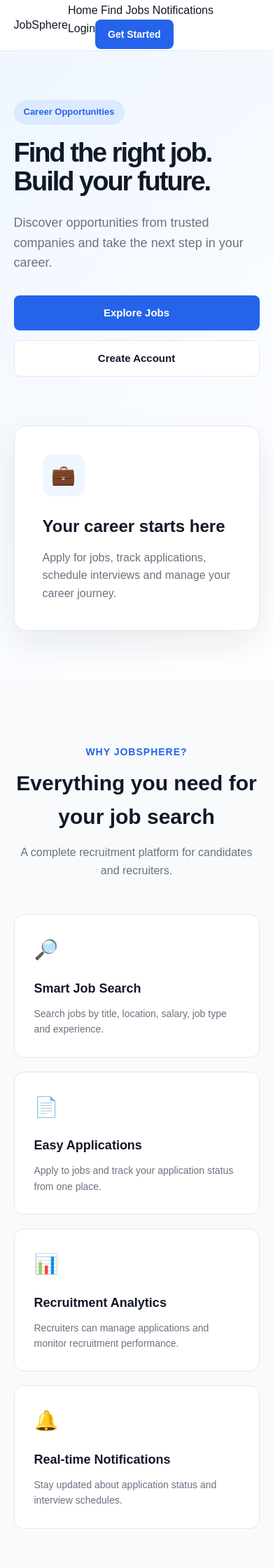
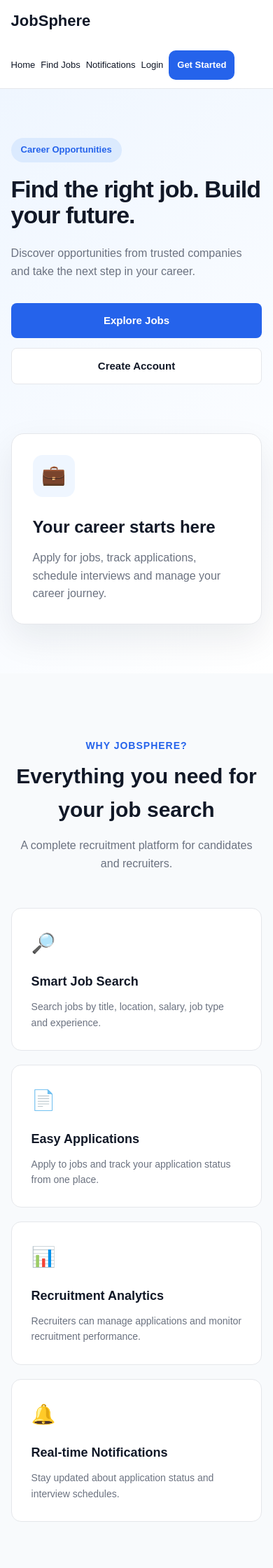
Before and after one commit to mdshawon63/Job-Protal-Managment-System, a Django app: page / in a window 390 px wide. Shown: the top 2240 px of the page at 70% size. Run offline with Django 5.2, Linux system fonts and the light colour scheme.

Commit message:
Improve homepage navbar and responsive styling

```diff
--- a/static/css/style.css
+++ b/static/css/style.css
@@ -3,7 +3,6 @@
     padding: 0;
     box-sizing: border-box;
 }
-
 
 :root {
     --primary: #2563eb;
@@ -16,587 +15,457 @@
     --dark: #0f172a;
 }
 
-
 body {
-    font-family:
-        Arial,
-        Helvetica,
-        sans-serif;
-
+    font-family: Arial, Helvetica, sans-serif;
     background: var(--background);
-
     color: var(--text);
-
     line-height: 1.6;
 }
 
-
 a {
     text-decoration: none;
-
     color: inherit;
 }
 
+button {
+    font-family: inherit;
+}
 
 .container {
     width: 90%;
-
     max-width: 1200px;
-
     margin: 0 auto;
 }
 
-
-/* =========================
-   HEADER
-========================= */
-
 .site-header {
     background: var(--white);
-
-    border-bottom:
-        1px solid var(--border);
-
+    border-bottom: 1px solid var(--border);
     position: sticky;
-
     top: 0;
-
     z-index: 100;
 }
 
-
 .navbar {
-    min-height: 72px;
-
+    min-height: 80px;
     display: flex;
-
     align-items: center;
-
     justify-content: space-between;
+    gap: 40px;
 }
 
-
-.brand {
+.logo {
     font-size: 25px;
-
     font-weight: 800;
-
-    color: var(--primary);
+    color: var(--text);
+    white-space: nowrap;
 }
 
-
-.nav-menu {
+.nav-links {
     display: flex;
-
     align-items: center;
-
+    justify-content: flex-end;
     gap: 28px;
+    white-space: nowrap;
 }
 
-
 .nav-link {
-    color: #374151;
-
-    font-size: 15px;
-
+    display: inline-flex;
+    align-items: center;
+    color: var(--text);
+    font-size: 16px;
     font-weight: 500;
-
-    transition: 0.2s;
+    white-space: nowrap;
+    transition: color 0.2s ease;
 }
-
 
 .nav-link:hover {
     color: var(--primary);
 }
 
+.guest-links {
+    display: inline-flex;
+    align-items: center;
+    gap: 0;
+    margin-left: 4px;
+    white-space: nowrap;
+}
+
+.guest-links .nav-link {
+    margin-right: 22px;
+}
 
 .nav-button {
+    display: inline-flex;
+    align-items: center;
+    justify-content: center;
     background: var(--primary);
-
     color: var(--white);
-
-    padding:
-        10px
-        18px;
-
-    border-radius: 8px;
-
-    font-size: 14px;
-
-    font-weight: 600;
-
-    transition: 0.2s;
+    padding: 13px 22px;
+    min-height: 48px;
+    border-radius: 10px;
+    font-size: 16px;
+    font-weight: 700;
+    white-space: nowrap;
+    transition: background 0.2s ease, transform 0.2s ease;
 }
-
 
 .nav-button:hover {
     background: var(--primary-dark);
+    transform: translateY(-1px);
 }
 
+.user-links {
+    display: none;
+    align-items: center;
+    gap: 24px;
+    white-space: nowrap;
+}
 
-/* =========================
-   HERO
-========================= */
+.logout-button {
+    border: 0;
+    background: transparent;
+    color: var(--text);
+    font-size: 16px;
+    font-weight: 500;
+    cursor: pointer;
+    padding: 0;
+    white-space: nowrap;
+    transition: color 0.2s ease;
+}
+
+.logout-button:hover {
+    color: var(--primary);
+}
 
 .hero {
-    padding:
-        100px
-        0
-        90px;
-
-    background:
-        linear-gradient(
-            135deg,
-            #eff6ff,
-            #ffffff
-        );
+    padding: 100px 0 90px;
+    background: linear-gradient(135deg, #eff6ff, #ffffff);
 }
-
 
 .hero-content {
     display: grid;
-
-    grid-template-columns:
-        1.4fr
-        0.8fr;
-
+    grid-template-columns: 1.4fr 0.8fr;
     gap: 70px;
-
     align-items: center;
 }
 
-
 .hero-badge {
     display: inline-block;
-
     background: #dbeafe;
-
     color: var(--primary);
-
-    padding:
-        7px
-        14px;
-
+    padding: 7px 14px;
     border-radius: 50px;
-
     font-size: 13px;
-
     font-weight: 700;
-
     margin-bottom: 20px;
 }
 
-
 .hero-text h1 {
     font-size: 58px;
-
     line-height: 1.08;
-
     letter-spacing: -2px;
-
     max-width: 700px;
-
     margin-bottom: 24px;
 }
 
-
 .hero-text p {
     font-size: 18px;
-
     color: var(--muted);
-
     max-width: 620px;
-
     margin-bottom: 32px;
 }
 
-
 .hero-actions {
     display: flex;
-
     gap: 14px;
 }
-
 
 .primary-button,
 .secondary-button {
     display: inline-flex;
-
     align-items: center;
-
     justify-content: center;
-
-    padding:
-        13px
-        22px;
-
+    padding: 13px 22px;
     border-radius: 8px;
-
     font-weight: 700;
-
     font-size: 15px;
-
     transition: 0.2s;
 }
 
-
 .primary-button {
     background: var(--primary);
-
     color: var(--white);
 }
-
 
 .primary-button:hover {
     background: var(--primary-dark);
 }
 
-
 .secondary-button {
-    border:
-        1px solid
-        var(--border);
-
+    border: 1px solid var(--border);
     background: var(--white);
-
     color: var(--text);
 }
 
-
 .secondary-button:hover {
     border-color: var(--primary);
-
     color: var(--primary);
 }
 
-
-/* =========================
-   HERO CARD
-========================= */
-
 .hero-card {
     background: var(--white);
-
-    border:
-        1px solid
-        var(--border);
-
+    border: 1px solid var(--border);
     border-radius: 18px;
-
     padding: 40px;
-
-    box-shadow:
-        0 20px 50px
-        rgba(15, 23, 42, 0.08);
+    box-shadow: 0 20px 50px rgba(15, 23, 42, 0.08);
 }
-
 
 .hero-card-icon {
     width: 60px;
-
     height: 60px;
-
     display: flex;
-
     align-items: center;
-
     justify-content: center;
-
     background: #eff6ff;
-
     border-radius: 14px;
-
     font-size: 28px;
-
     margin-bottom: 24px;
 }
 
-
 .hero-card h3 {
     font-size: 24px;
-
     margin-bottom: 12px;
 }
-
 
 .hero-card p {
     color: var(--muted);
 }
 
-
-/* =========================
-   FEATURES
-========================= */
-
 .features-section {
-    padding:
-        90px
-        0;
+    padding: 90px 0;
 }
-
 
 .section-heading {
     text-align: center;
-
     max-width: 700px;
-
-    margin:
-        0
-        auto
-        50px;
+    margin: 0 auto 50px;
 }
-
 
 .section-heading span {
     color: var(--primary);
-
     font-size: 14px;
-
     font-weight: 700;
-
     text-transform: uppercase;
-
     letter-spacing: 1px;
 }
 
-
 .section-heading h2 {
     font-size: 38px;
-
-    margin:
-        8px
-        0
-        14px;
+    margin: 8px 0 14px;
 }
-
 
 .section-heading p {
     color: var(--muted);
 }
 
-
 .feature-grid {
     display: grid;
-
-    grid-template-columns:
-        repeat(4, 1fr);
-
+    grid-template-columns: repeat(4, 1fr);
     gap: 20px;
 }
 
-
 .feature-card {
     background: var(--white);
-
-    border:
-        1px solid
-        var(--border);
-
+    border: 1px solid var(--border);
     border-radius: 14px;
-
     padding: 28px;
-
-    transition:
-        transform 0.2s,
-        box-shadow 0.2s;
+    transition: transform 0.2s, box-shadow 0.2s;
 }
-
 
 .feature-card:hover {
     transform: translateY(-4px);
-
-    box-shadow:
-        0 15px 30px
-        rgba(15, 23, 42, 0.08);
+    box-shadow: 0 15px 30px rgba(15, 23, 42, 0.08);
 }
-
 
 .feature-icon {
     font-size: 28px;
-
     margin-bottom: 18px;
 }
 
-
 .feature-card h3 {
     font-size: 18px;
-
     margin-bottom: 10px;
 }
 
-
 .feature-card p {
     color: var(--muted);
-
     font-size: 14px;
 }
 
-
-/* =========================
-   CTA
-========================= */
-
 .cta-section {
-    padding:
-        80px
-        0;
+    padding: 80px 0;
 }
-
 
 .cta-content {
     background: var(--dark);
-
     color: var(--white);
-
     text-align: center;
-
     border-radius: 20px;
-
-    padding:
-        60px
-        30px;
+    padding: 60px 30px;
 }
-
 
 .cta-content h2 {
     font-size: 36px;
-
     margin-bottom: 12px;
 }
 
-
 .cta-content p {
     color: #cbd5e1;
-
     margin-bottom: 25px;
 }
 
-
-/* =========================
-   FOOTER
-========================= */
-
 .site-footer {
     background: var(--dark);
-
     color: var(--white);
-
     margin-top: 40px;
 }
 
-
 .footer-content {
     display: grid;
-
-    grid-template-columns:
-        2fr
-        1fr;
-
+    grid-template-columns: 2fr 1fr 1fr;
     gap: 50px;
-
-    padding:
-        55px
-        0;
+    padding: 55px 0;
 }
-
 
 .footer-content h3 {
     font-size: 24px;
-
     margin-bottom: 10px;
 }
-
 
 .footer-content h4 {
     margin-bottom: 14px;
 }
 
-
 .footer-content p {
     color: #94a3b8;
-
     max-width: 400px;
 }
 
-
 .footer-content a {
     display: block;
-
     color: #cbd5e1;
-
     margin-bottom: 8px;
-
     font-size: 14px;
 }
-
 
 .footer-content a:hover {
     color: var(--white);
 }
 
-
 .footer-bottom {
-    border-top:
-        1px solid
-        #1e293b;
-
+    border-top: 1px solid #1e293b;
     text-align: center;
-
-    padding:
-        20px;
+    padding: 20px;
 }
-
 
 .footer-bottom p {
     color: #94a3b8;
-
     font-size: 13px;
 }
 
+@media (max-width: 1100px) {
 
-/* =========================
-   RESPONSIVE
-========================= */
+    .navbar {
+        gap: 25px;
+    }
 
-@media (max-width: 900px) {
+    .nav-links {
+        gap: 18px;
+    }
 
     .hero-content {
         grid-template-columns: 1fr;
     }
 
     .feature-grid {
-        grid-template-columns:
-            repeat(2, 1fr);
+        grid-template-columns: repeat(2, 1fr);
+    }
+
+}
+
+@media (max-width: 800px) {
+
+    .navbar {
+        min-height: 72px;
+        flex-wrap: wrap;
+        padding: 12px 0;
+    }
+
+    .nav-links {
+        width: 100%;
+        justify-content: flex-start;
+        flex-wrap: wrap;
+        gap: 14px;
+    }
+
+    .guest-links {
+        margin-left: 0;
+    }
+
+    .hero {
+        padding: 70px 0;
     }
 
     .hero-text h1 {
         font-size: 46px;
     }
+
 }
-
 
 @media (max-width: 600px) {
 
-    .nav-menu {
+    .container {
+        width: 92%;
+    }
+
+    .logo {
+        font-size: 22px;
+    }
+
+    .nav-links {
         gap: 12px;
     }
 
     .nav-link {
-        display: none;
+        font-size: 14px;
     }
 
-    .hero {
-        padding:
-            70px
-            0;
+    .guest-links .nav-link {
+        margin-right: 10px;
+    }
+
+    .nav-button {
+        padding: 10px 15px;
+        min-height: 42px;
+        font-size: 14px;
     }
 
     .hero-text h1 {
         font-size: 38px;
+        letter-spacing: -1px;
+    }
+
+    .hero-text p {
+        font-size: 16px;
     }
 
     .hero-actions {
         flex-direction: column;
+        align-items: stretch;
+    }
+
+    .hero-card {
+        padding: 30px;
     }
 
     .feature-grid {
@@ -609,5 +478,32 @@
 
     .footer-content {
         grid-template-columns: 1fr;
+        gap: 30px;
     }
+
 }
+
+@media (max-width: 450px) {
+
+    .nav-links {
+        gap: 8px;
+    }
+
+    .nav-link {
+        font-size: 13px;
+    }
+
+    .guest-links .nav-link {
+        margin-right: 8px;
+    }
+
+    .nav-button {
+        padding: 9px 12px;
+        font-size: 13px;
+    }
+
+    .hero-text h1 {
+        font-size: 34px;
+    }
+
+}
--- a/templates/base.html
+++ b/templates/base.html
@@ -4,23 +4,10 @@
 <html lang="en">
 
 <head>
-
     <meta charset="UTF-8">
-
-    <meta
-        name="viewport"
-        content="width=device-width, initial-scale=1.0"
-    >
-
-    <title>
-        {% block title %}JobSphere{% endblock %}
-    </title>
-
-    <link
-        rel="stylesheet"
-        href="{% static 'css/style.css' %}"
-    >
-
+    <meta name="viewport" content="width=device-width, initial-scale=1.0">
+    <title>{% block title %}JobSphere{% endblock %}</title>
+    <link rel="stylesheet" href="{% static 'css/style.css' %}">
 </head>
 
 <body>
@@ -33,47 +20,35 @@
             JobSphere
         </a>
 
-
         <nav class="nav-links">
 
-            <a href="/">
+            <a href="/" class="nav-link">
                 Home
             </a>
 
-            <a href="/jobs/">
+            <a href="/jobs/" class="nav-link">
                 Find Jobs
             </a>
 
-            <a href="/notifications/" id="notificationNav">
+            <a href="/notifications/" class="nav-link" id="notificationNav">
                 Notifications
             </a>
 
+            <span id="guestLinks" class="guest-links">
 
-            <span id="guestLinks">
-
-                <a href="/login/">
+                <a href="/login/" class="nav-link">
                     Login
                 </a>
 
-                <a
-                    href="/register/"
-                    class="nav-button"
-                >
+                <a href="/register/" class="nav-button">
                     Get Started
                 </a>
 
             </span>
 
+            <span id="userLinks" class="user-links">
 
-            <span
-                id="userLinks"
-                style="display:none;"
-            >
-
-                <a
-                    href="#"
-                    id="dashboardLink"
-                >
+                <a href="#" id="dashboardLink" class="nav-link">
                     Dashboard
                 </a>
 
@@ -93,14 +68,12 @@
 
 </header>
 
-
 <main>
 
     {% block content %}
     {% endblock %}
 
 </main>
-
 
 <footer class="site-footer">
 
@@ -117,7 +90,6 @@
 
         </div>
 
-
         <div>
 
             <h4>Platform</h4>
@@ -131,7 +103,6 @@
             </a>
 
         </div>
-
 
         <div>
 
@@ -149,7 +120,6 @@
 
     </div>
 
-
     <div class="footer-bottom">
 
         <p>
@@ -160,125 +130,54 @@
 
 </footer>
 
-
 <script src="{% static 'js/main.js' %}"></script>
-
 <script src="{% static 'js/auth.js' %}"></script>
-
-
-<style>
-
-.logout-button {
-    border: 0;
-    background: transparent;
-    font: inherit;
-    cursor: pointer;
-    color: inherit;
-    padding: 0;
-}
-
-</style>
-
 
 <script>
 
-document.addEventListener(
-    "DOMContentLoaded",
-    function () {
+document.addEventListener("DOMContentLoaded", function () {
 
-        if (
-            typeof JobSphereAuth ===
-            "undefined"
-        ) {
+    if (typeof JobSphereAuth === "undefined") {
         return;
     }
 
+    const guestLinks = document.getElementById("guestLinks");
+    const userLinks = document.getElementById("userLinks");
+    const dashboardLink = document.getElementById("dashboardLink");
+    const logoutButton = document.getElementById("logoutButton");
 
-        const guestLinks =
-            document.getElementById(
-                "guestLinks"
-            );
-
-        const userLinks =
-            document.getElementById(
-                "userLinks"
-            );
-
-        const dashboardLink =
-            document.getElementById(
-                "dashboardLink"
-            );
-
-        const logoutButton =
-            document.getElementById(
-                "logoutButton"
-            );
-
-
-        const accessToken =
-            JobSphereAuth.getAccessToken();
-
+    const accessToken = JobSphereAuth.getAccessToken();
 
     if (!accessToken) {
-
-            guestLinks.style.display =
-                "inline-flex";
-
-            userLinks.style.display =
-                "none";
-
+        guestLinks.style.display = "inline-flex";
+        userLinks.style.display = "none";
         return;
     }
 
+    guestLinks.style.display = "none";
+    userLinks.style.display = "inline-flex";
 
-        guestLinks.style.display =
-            "none";
+    const payload = decodeJwtPayload(accessToken);
 
-        userLinks.style.display =
-            "inline-flex";
-
-
-        const payload =
-            decodeJwtPayload(accessToken);
-
-
-        if (
-            payload &&
-            payload.role === "recruiter"
-        ) {
-
-            dashboardLink.href =
-                "/recruiter/dashboard/";
-
+    if (payload && payload.role === "recruiter") {
+        dashboardLink.href = "/recruiter/dashboard/";
     } else {
-
-            dashboardLink.href =
-                "/candidate/dashboard/";
+        dashboardLink.href = "/candidate/dashboard/";
     }
 
+    logoutButton.addEventListener("click", function () {
+        JobSphereAuth.logout();
+    });
 
-        logoutButton.addEventListener(
-            "click",
-            function () {
-
-                JobSphereAuth.logout();
-
-            }
-        );
-
-    }
-);
-
+});
 
 function decodeJwtPayload(token) {
 
     try {
 
-        const payload =
-            token.split(".")[1];
+        const payload = token.split(".")[1];
 
-        const decoded =
-            atob(
+        const decoded = atob(
             payload
                 .replace(/-/g, "+")
                 .replace(/_/g, "/")
@@ -289,7 +188,9 @@
     } catch (error) {
 
         return null;
+
     }
+
 }
 
 </script>
```
Lines whose indentation alone changed are shown as unchanged.
